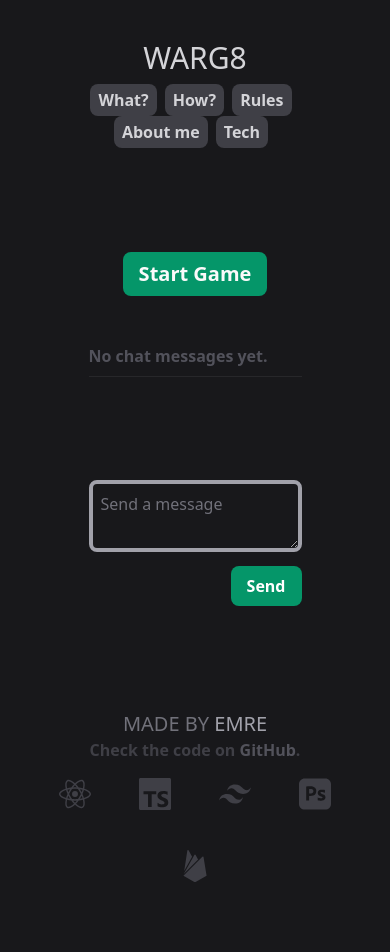
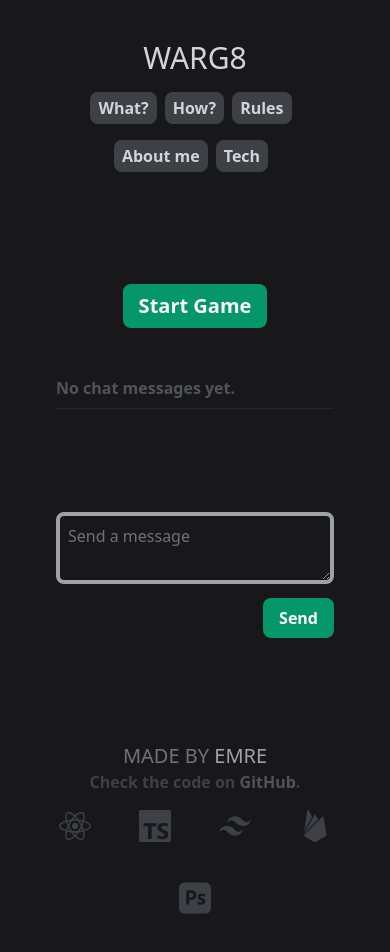
Before and after one commit to EmreYYZ/mh-2021-1, a React (Create React App) app: page /play in a window 390 px wide. Shown: the top 952 px of the page. Built offline with nearby package versions, Linux system fonts and the light colour scheme.

Commit message:
Fixed Header Nav responsiveness

```diff
--- a/src/components/Footer.tsx
+++ b/src/components/Footer.tsx
@@ -27,11 +27,11 @@ export const Footer = () => {
         <a href="https://tailwindcss.com/" target="_blank" rel="noopener noreferrer">
           <SiTailwindcss className="landing-tech-icon animation" />
         </a>
+        <a href="https://firebase.google.com" target="_blank" rel="noopener noreferrer">
+          <SiFirebase className="landing-tech-icon animation" />
+        </a>
         <a href="https://www.adobe.com/ca/products/photoshop.html" target="_blank" rel="noopener noreferrer">
           <SiAdobephotoshop className="landing-tech-icon animation" />
-        </a>
-        <a href="https://firebase.google.com" target="_blank" rel="noopener noreferrer">
-          <SiFirebase className="landing-tech-icon animation" />
         </a>
       </div>
     </div>
--- a/src/components/Game.tsx
+++ b/src/components/Game.tsx
@@ -179,7 +179,7 @@ export const Game = () => {
   // }, []);
 
   return (
-    <div className="bg-gray-900 w-5/6 m-auto text-white p-10">
+    <div className="bg-gray-900 w-6/6 m-auto text-white p-10">
       {/* <h2 className="font-body block">Justin Trudeau 3000 vs J0e BID3n</h2> */}
       <div className="m-auto">
         {isGameStarted === true && gameOver === false ? (
--- a/src/components/Header.tsx
+++ b/src/components/Header.tsx
@@ -33,7 +33,7 @@ export const Header = () => {
       {/* Navigation links */}
       <nav className=" md:text-right mx-10 text-center  font-body text-gray-300 font-bold ">
         {navigation.map((link) => (
-          <div className="animation inline-block bg-gray-700 py-1 px-2 rounded-lg hover:bg-gray-800 mr-2 md:mr-4" key={uuidv4()}>
+          <div className="animation inline-block mb-2 mt-2 sm:mt-0 sm:mb-0 bg-gray-700 py-1 px-2 rounded-lg hover:bg-gray-800 mr-2 md:mr-4" key={uuidv4()}>
             <a href={link.url}>{link.name}</a>
           </div>
         ))}
```
